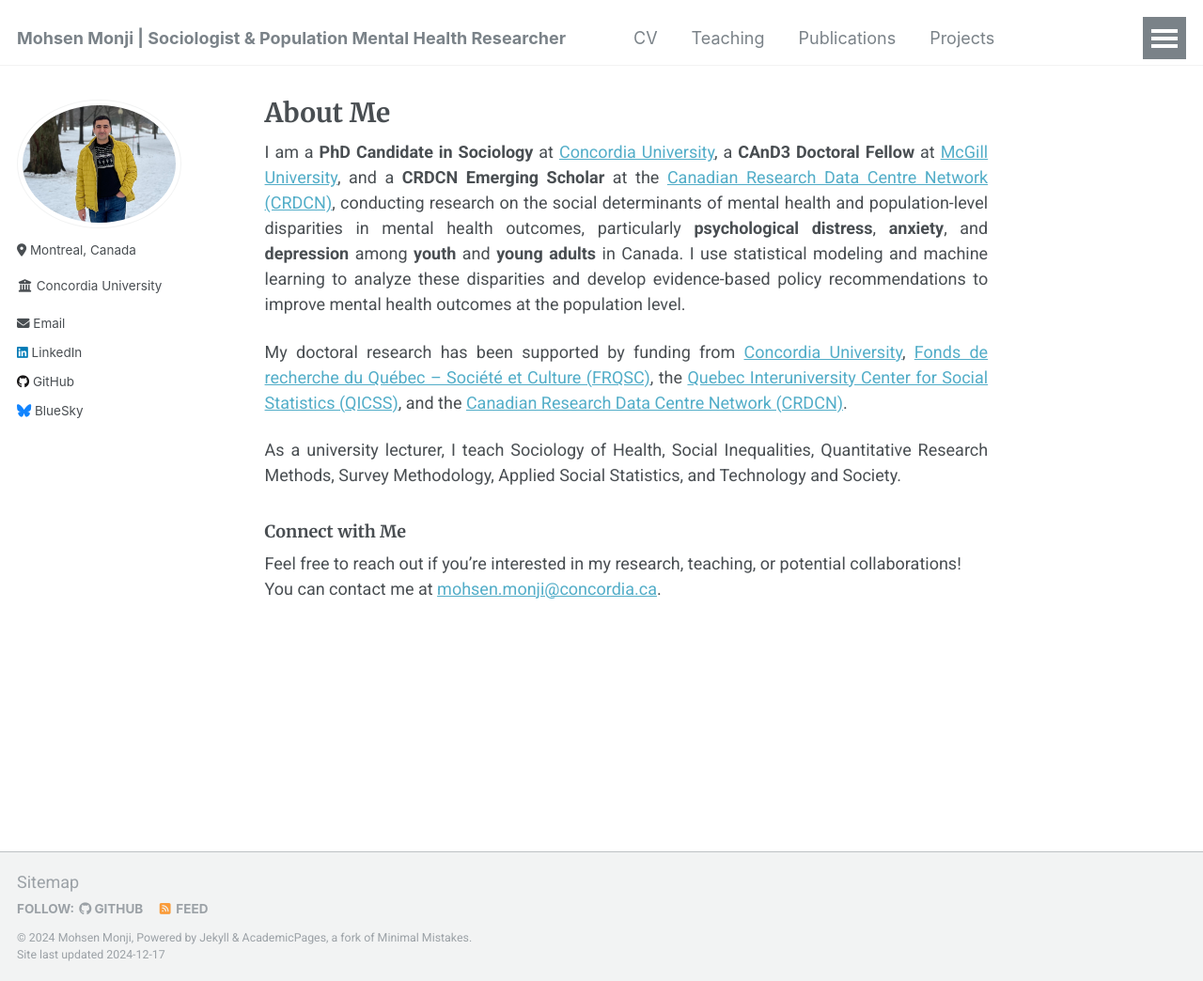
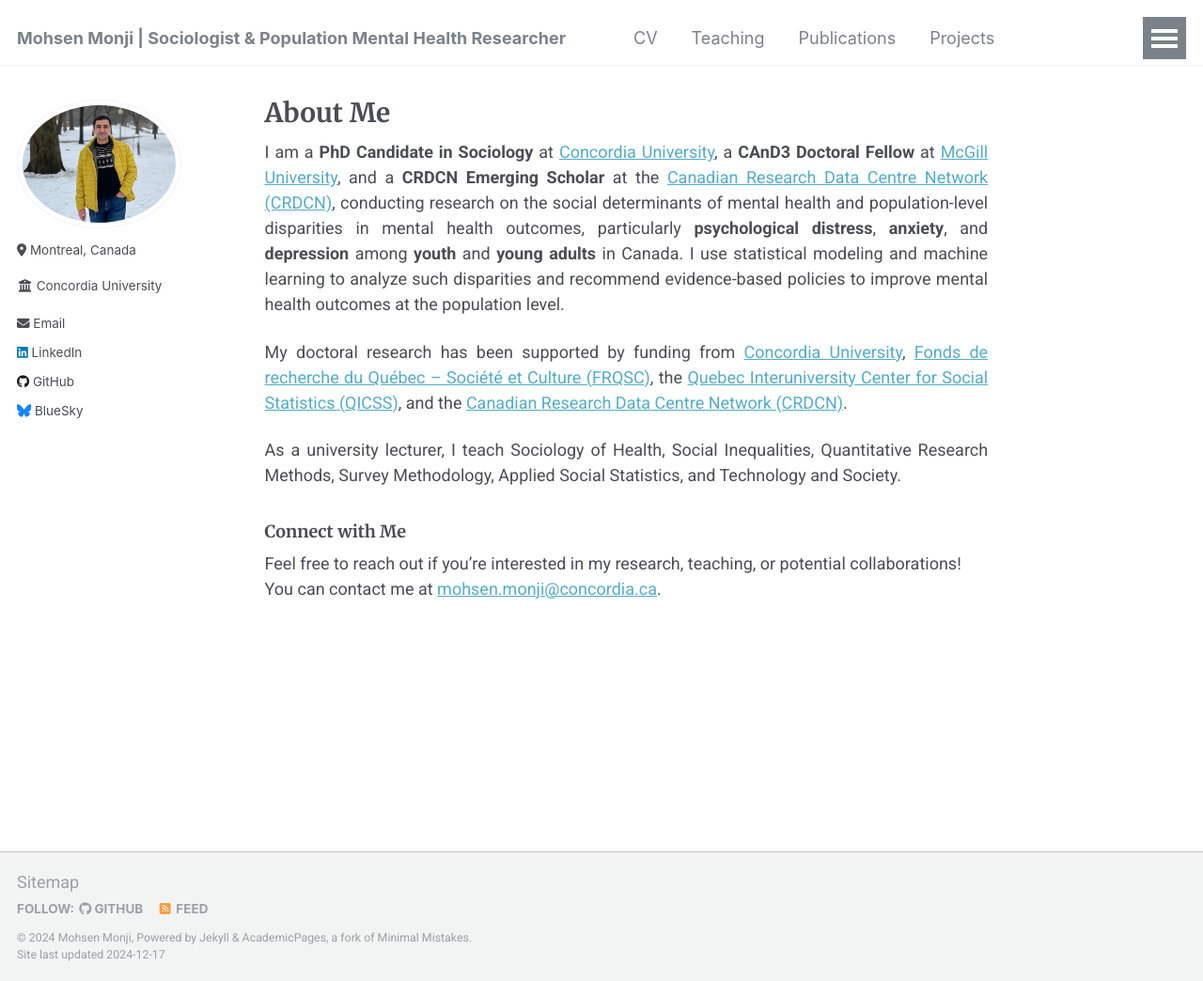
Before and after one commit to Mohsnmonji/mohsnmonji.github.io, a Jekyll site: the page built from _pages/about.md, in a window 1280 px wide and 1044 px high. Shown: the whole window at 94% size. Built offline with Jekyll 4.4.1, drawn with Linux system fonts in a browser that asks for light colours.

Commit message:
Update about.md

```diff
--- a/_pages/about.md
+++ b/_pages/about.md
@@ -10,7 +10,7 @@ redirect_from:
 ---
 
 
-I am a **PhD Candidate in Sociology** at [Concordia University](https://www.concordia.ca/artsci/sociology-anthropology.html), a **CAnD3 Doctoral Fellow** at [McGill University](https://www.mcgill.ca/cand3/our-people/fellows-2024-25), and a **CRDCN Emerging Scholar** at the [Canadian Research Data Centre Network (CRDCN)](https://crdcn.ca), conducting research on the social determinants of mental health and population-level disparities in mental health outcomes, particularly **psychological distress**, **anxiety**, and **depression** among **youth** and **young adults** in Canada. I use statistical modeling and machine learning to analyze these disparities and develop evidence-based policy recommendations to improve mental health outcomes at the population level.
+I am a **PhD Candidate in Sociology** at [Concordia University](https://www.concordia.ca/artsci/sociology-anthropology.html), a **CAnD3 Doctoral Fellow** at [McGill University](https://www.mcgill.ca/cand3/our-people/fellows-2024-25), and a **CRDCN Emerging Scholar** at the [Canadian Research Data Centre Network (CRDCN)](https://crdcn.ca), conducting research on the social determinants of mental health and population-level disparities in mental health outcomes, particularly **psychological distress**, **anxiety**, and **depression** among **youth** and **young adults** in Canada. I use statistical modeling and machine learning to analyze such disparities and recommend evidence-based policies to improve mental health outcomes at the population level.
 
 My doctoral research has been supported by funding from [Concordia University](https://www.concordia.ca/artsci/sociology-anthropology.html), [Fonds de recherche du Québec – Société et Culture (FRQSC)](https://www.frq.gouv.qc.ca), the [Quebec Interuniversity Center for Social Statistics (QICSS)](https://www.ciqss.org), and the [Canadian Research Data Centre Network (CRDCN)](https://crdcn.ca).
 
```
